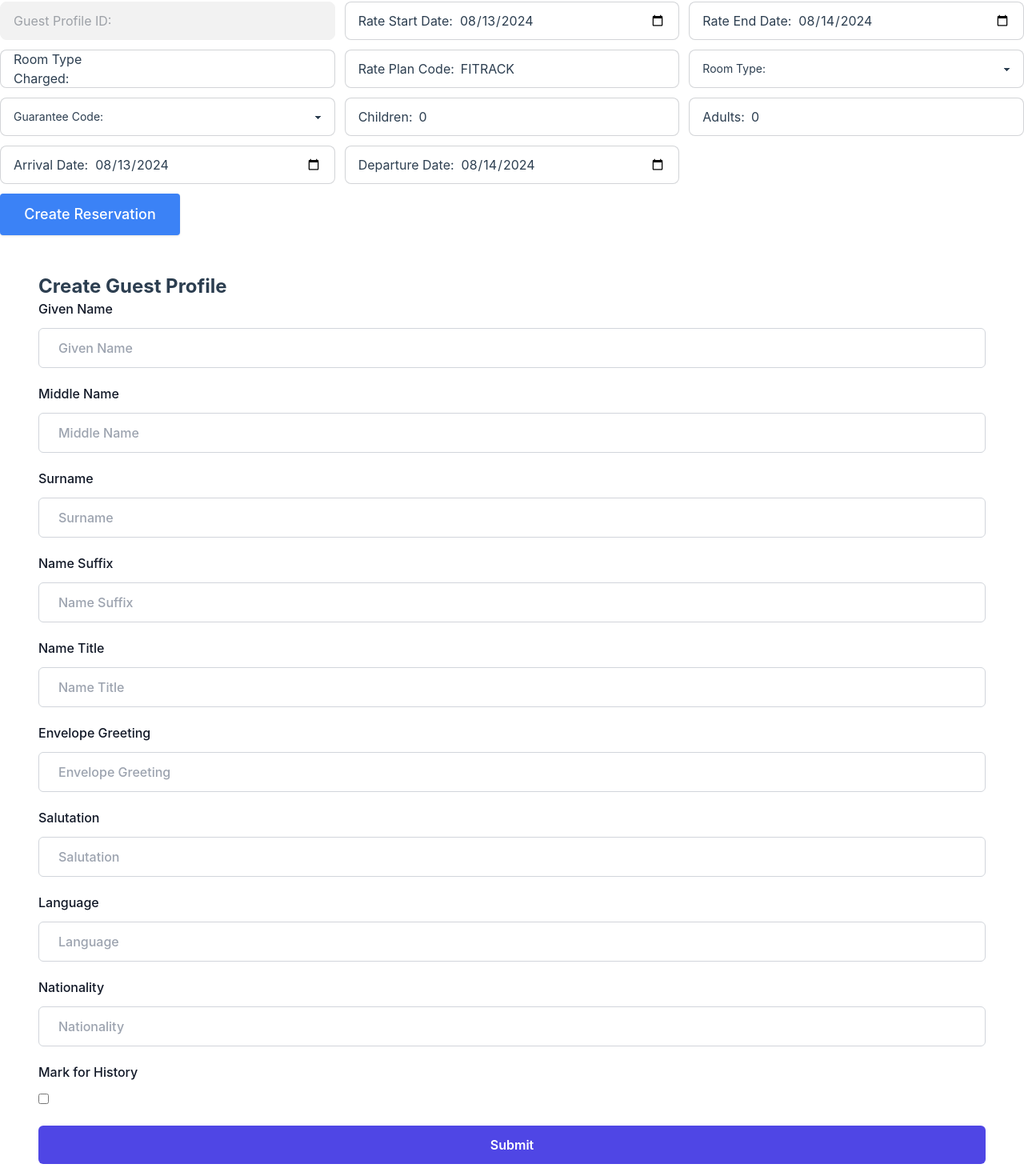
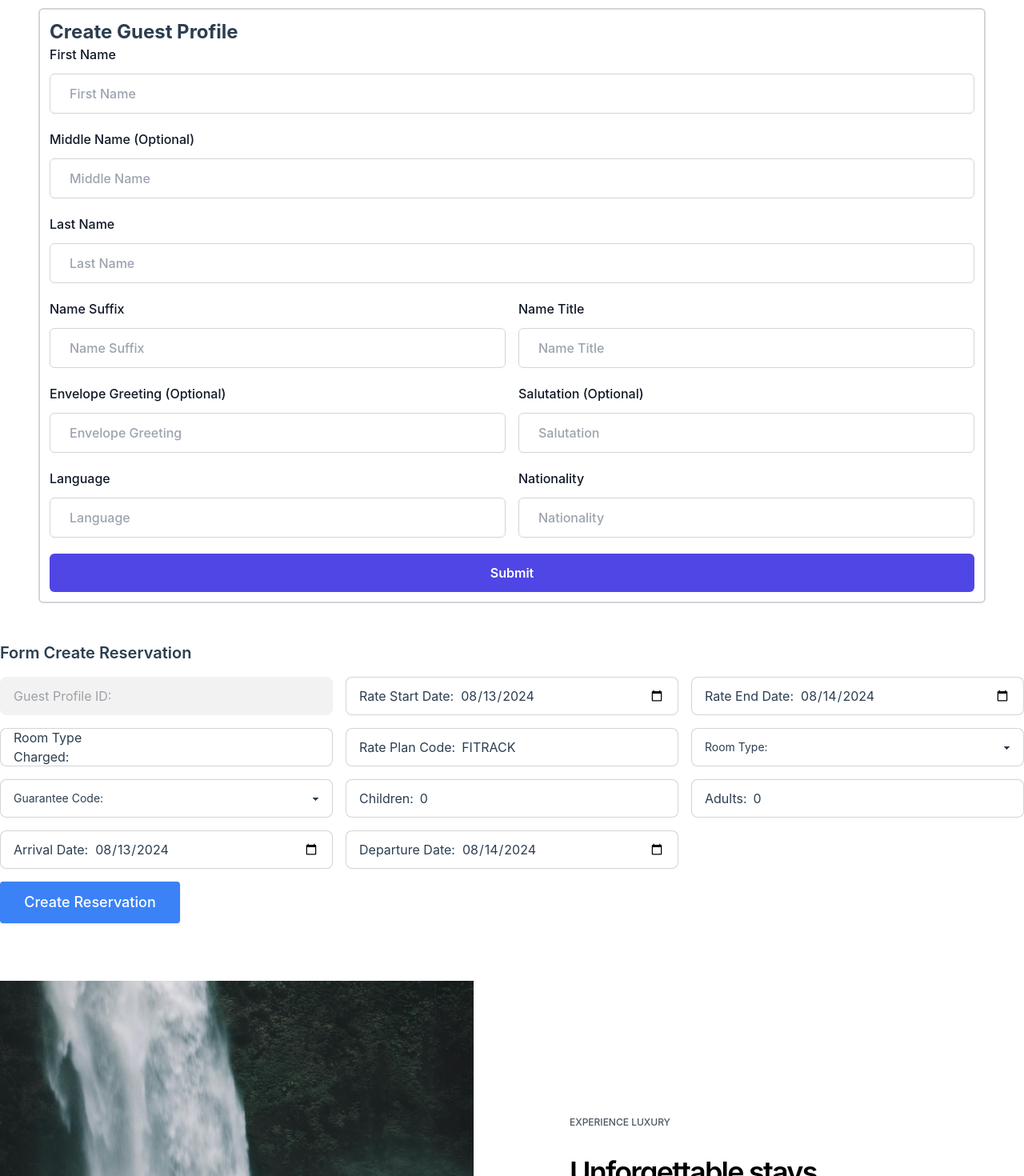
Before and after one commit to anggawidiarta/OHIP-API, a Vue app: page /reservation in a window 1280 px wide. Shown: the part 634-2104 px from the top of the page at 80% size. Built offline with nearby package versions, Linux system fonts and the light colour scheme; no server answers; what vue3-json-viewer would draw is missing.

Commit message:
refactor: change layout and content for reservation view page

```diff
--- a/src/views/ReservationView.vue
+++ b/src/views/ReservationView.vue
@@ -8,6 +8,7 @@ import ReservationFooter from "@/components/reservation/ReservationFooter.vue";
 import ReservationHero from "@/components/reservation/ReservationHero.vue";
 import ReservationAboutUs from "@/components/reservation/ReservationAboutUs.vue";
 import ReservationMetric from "@/components/reservation/ReservationMetric.vue";
+import FormCreateReservation from "@/components/reservation/form/FormCreateReservation.vue";
 import FormComponent from "@/components/FormComponent.vue";
 
 const store = useApisStore();
@@ -36,16 +37,6 @@ onUnmounted(() => {
         <li>
           <RouterLink class="text-xl" to="/">Home</RouterLink>
         </li>
-        <!-- <li><button @click="notify">test toastify</button></li> -->
-        <!-- <li>
-          <details>
-            <summary>Parent</summary>
-            <ul class="p-2 rounded-t-none bg-base-100">
-              <li><a>Link 1</a></li>
-              <li><a>Link 2</a></li>
-            </ul>
-          </details>
-        </li> -->
       </ul>
     </div>
   </div>
@@ -54,17 +45,221 @@ onUnmounted(() => {
   <ReservationHero />
   <!-- #endregion -->
 
-  <!-- #region create reservation profile -->
+  <FormCreateReservation v-if="store.reservationStep > 0" />
+
+  <!-- #region create guest profile -->
+  <section class="flex items-center justify-center p-12" id="create-profile">
+    <!-- Author: FormBold Team -->
+    <div
+      class="mx-auto w-full md:max-w-5xl xl:max-w-7xl bg-white dark:bg-[#181818] border-2 border-gray-300 dark:border-gray-700 rounded-md p-3"
+    >
+      <p class="text-2xl font-bold">Create Guest Profile</p>
+      <p
+        v-if="store.guestProfileId"
+        class="mt-4 mb-6 text-lg text-green-600 dark:text-green-400"
+      >
+        Guest Profile Id: {{ store.guestProfileId }}
+      </p>
+      <p
+        v-if="store.errorGuestProfilesMessage"
+        class="mt-4 mb-6 text-lg text-red-500 dark:text-red-400"
+      ></p>
+      <form @submit.prevent="store.postGuestProfile">
+        <div class="mb-5">
+          <label
+            for="guestGivenName"
+            class="block mb-3 text-base font-medium text-gray-900 dark:text-gray-300"
+          >
+            First Name
+          </label>
+          <input
+            v-model="store.params.guestGivenName"
+            type="text"
+            required
+            name="guestGivenName"
+            id="guestGivenName"
+            placeholder="First Name"
+            class="w-full px-6 py-3 text-base font-medium text-gray-700 bg-white border border-gray-300 rounded-md outline-none dark:bg-gray-700 dark:text-gray-300 focus:border-indigo-500 focus:shadow-md"
+          />
+        </div>
+        <div class="mb-5">
+          <label
+            for="guestMiddleName"
+            class="block mb-3 text-base font-medium text-gray-900 dark:text-gray-300"
+          >
+            Middle Name (Optional)
+          </label>
+          <input
+            v-model="store.params.guestMiddleName"
+            type="text"
+            name="guestMiddleName"
+            id="guestMiddleName"
+            placeholder="Middle Name"
+            class="w-full px-6 py-3 text-base font-medium text-gray-700 bg-white border border-gray-300 rounded-md outline-none dark:bg-gray-700 dark:text-gray-300 focus:border-indigo-500 focus:shadow-md"
+          />
+        </div>
+        <div class="mb-5">
+          <label
+            for="guestSurName"
+            class="block mb-3 text-base font-medium text-gray-900 dark:text-gray-300"
+          >
+            Last Name
+          </label>
+          <input
+            v-model="store.params.guestSurName"
+            type="text"
+            name="guestSurName"
+            required
+            id="guestSurName"
+            placeholder="Last Name"
+            class="w-full px-6 py-3 text-base font-medium text-gray-700 bg-white border border-gray-300 rounded-md outline-none dark:bg-gray-700 dark:text-gray-300 focus:border-indigo-500 focus:shadow-md"
+          />
+        </div>
+        <div class="grid grid-cols-2 gap-4">
+          <div class="col-span-1 mb-5">
+            <label
+              for="guestNameSuffix"
+              class="block mb-3 text-base font-medium text-gray-900 dark:text-gray-300"
+            >
+              Name Suffix
+            </label>
+            <input
+              v-model="store.params.guestNameSuffix"
+              type="text"
+              name="guestNameSuffix"
+              id="guestNameSuffix"
+              placeholder="Name Suffix"
+              class="w-full px-6 py-3 text-base font-medium text-gray-700 bg-white border border-gray-300 rounded-md outline-none dark:bg-gray-700 dark:text-gray-300 focus:border-indigo-500 focus:shadow-md"
+            />
+          </div>
+          <div class="col-span-1 mb-5">
+            <label
+              for="guestNameTitle"
+              class="block mb-3 text-base font-medium text-gray-900 dark:text-gray-300"
+            >
+              Name Title
+            </label>
+            <input
+              v-model="store.params.guestNameTitle"
+              type="text"
+              name="guestNameTitle"
+              required
+              id="guestNameTitle"
+              placeholder="Name Title"
+              class="w-full px-6 py-3 text-base font-medium text-gray-700 bg-white border border-gray-300 rounded-md outline-none dark:bg-gray-700 dark:text-gray-300 focus:border-indigo-500 focus:shadow-md"
+            />
+          </div>
+        </div>
+
+        <div class="grid grid-cols-2 gap-x-4">
+          <div class="mb-5 lg:col-span-1 col-span-full">
+            <label
+              for="guestEnveloperGreeting"
+              class="block mb-3 text-base font-medium text-gray-900 dark:text-gray-300"
+            >
+              Envelope Greeting (Optional)
+            </label>
+            <input
+              v-model="store.params.guestEnveloperGreeting"
+              type="text"
+              name="guestEnveloperGreeting"
+              id="guestEnveloperGreeting"
+              placeholder="Envelope Greeting"
+              class="w-full px-6 py-3 text-base font-medium text-gray-700 bg-white border border-gray-300 rounded-md outline-none dark:bg-gray-700 dark:text-gray-300 focus:border-indigo-500 focus:shadow-md"
+            />
+          </div>
+          <div class="mb-5 lg:col-span-1 col-span-full">
+            <label
+              for="guestSalutation"
+              class="block mb-3 text-base font-medium text-gray-900 dark:text-gray-300"
+            >
+              Salutation (Optional)
+            </label>
+            <input
+              v-model="store.params.guestSalutation"
+              type="text"
+              name="guestSalutation"
+              id="guestSalutation"
+              placeholder="Salutation"
+              class="w-full px-6 py-3 text-base font-medium text-gray-700 bg-white border border-gray-300 rounded-md outline-none dark:bg-gray-700 dark:text-gray-300 focus:border-indigo-500 focus:shadow-md"
+            />
+          </div>
+        </div>
+        <div class="grid grid-cols-2 gap-4">
+          <div class="col-span-1 mb-5">
+            <label
+              for="guestLanguage"
+              class="block mb-3 text-base font-medium text-gray-900 dark:text-gray-300"
+            >
+              Language
+            </label>
+            <input
+              v-model="store.params.guestLanguage"
+              type="text"
+              required
+              name="guestLanguage"
+              id="guestLanguage"
+              placeholder="Language"
+              class="w-full px-6 py-3 text-base font-medium text-gray-700 bg-white border border-gray-300 rounded-md outline-none dark:bg-gray-700 dark:text-gray-300 focus:border-indigo-500 focus:shadow-md"
+            />
+          </div>
+          <div class="col-span-1 mb-5">
+            <label
+              for="guestNationality"
+              class="block mb-3 text-base font-medium text-gray-900 dark:text-gray-300"
+            >
+              Nationality
+            </label>
+            <input
+              v-model="store.params.guestNationality"
+              type="text"
+              required
+              name="guestNationality"
+              id="guestNationality"
+              placeholder="Nationality"
+              class="w-full px-6 py-3 text-base font-medium text-gray-700 bg-white border border-gray-300 rounded-md outline-none dark:bg-gray-700 dark:text-gray-300 focus:border-indigo-500 focus:shadow-md"
+            />
+          </div>
+        </div>
+        <!-- <div class="mb-5">
+          <label
+            for="markForHistory"
+            class="block mb-3 text-base font-medium text-gray-900 dark:text-gray-300"
+          >
+            Mark for History
+          </label>
+          <input
+            v-model="store.params.markForHistory"
+            type="checkbox"
+            name="markForHistory"
+            id="markForHistory"
+            class="px-6 py-3 text-base font-medium text-gray-700 bg-white border border-gray-300 rounded-md outline-none dark:bg-gray-700 dark:text-gray-300 focus:border-indigo-500 focus:shadow-md"
+          />
+        </div> -->
+        <div>
+          <button
+            class="w-full px-8 py-3 text-base font-semibold text-center text-white bg-indigo-600 rounded-md outline-none hover:shadow-form"
+            :disabled="!store.token"
+          >
+            Submit
+          </button>
+        </div>
+      </form>
+    </div>
+  </section>
+  <!-- #endregion -->
+
+  <!-- #region create reservation -->
   <!-- TODO: hide reservation guest profile id later -->
   <FormComponent
-    formClass="grid grid-cols-1 gap-3 w-full max-xl:p-12 mx-auto max-w-7xl border-green-500 lg:grid-cols-2 xl:grid-cols-3"
+    formClass="grid grid-cols-1 gap-4 w-full md:max-w-5xl xl:max-w-7xl w-full p-12 lg:p-0 mx-auto border-green-500 lg:grid-cols-2 xl:grid-cols-3"
     buttonClass="p-3 text-lg font-medium text-white col-span-full !w-full sm:!w-[225px] bg-blue-500 rounded shadow w-fit"
     buttonText="Create Reservation"
     :errorMessage="store.errorMessage"
     @submit="store.createReservationWithExistingGuest"
   >
-    <h3 class="col-span-full text-xl font-semibold">Form Create Reservation</h3>
-    <label class="flex gap-2 items-center input input-bordered">
+    <h3 class="text-xl font-semibold col-span-full">Form Create Reservation</h3>
+    <label class="flex items-center gap-2 input input-bordered">
       Guest Profile ID:
       <input
         disabled
@@ -74,19 +269,19 @@ onUnmounted(() => {
         class="grow"
       />
     </label>
-    <label class="flex gap-2 items-center input input-bordered">
+    <label class="flex items-center gap-2 input input-bordered">
       Rate Start Date:
       <input type="date" v-model="store.params.startDate" class="grow" />
     </label>
-    <label class="flex gap-2 items-center input input-bordered">
+    <label class="flex items-center gap-2 input input-bordered">
       Rate End Date:
       <input type="date" v-model="store.params.endDate" class="grow" />
     </label>
-    <label class="flex gap-2 items-center input input-bordered">
+    <label class="flex items-center gap-2 input input-bordered">
       Room Type Charged:
       <input type="text" v-model="store.params.roomTypeCharged" class="grow" />
     </label>
-    <label class="flex gap-2 items-center input input-bordered">
+    <label class="flex items-center gap-2 input input-bordered">
       Rate Plan Code:
       <input
         type="text"
@@ -127,7 +322,7 @@ onUnmounted(() => {
         <option value="PM">PM</option>
       </select>
     </label>
-    <label class="flex gap-2 items-center input input-bordered">
+    <label class="flex items-center gap-2 input input-bordered">
       Children:
       <input
         type="number"
@@ -136,7 +331,7 @@ onUnmounted(() => {
         class="grow"
       />
     </label>
-    <label class="flex gap-2 items-center input input-bordered">
+    <label class="flex items-center gap-2 input input-bordered">
       Adults:
       <input
         type="number"
@@ -145,16 +340,16 @@ onUnmounted(() => {
         required
       />
     </label>
-    <label class="flex gap-2 items-center input input-bordered">
+    <label class="flex items-center gap-2 input input-bordered">
       Arrival Date:
       <input type="date" v-model="store.params.arrivalDate" class="grow" />
     </label>
-    <label class="flex gap-2 items-center input input-bordered">
+    <label class="flex items-center gap-2 input input-bordered">
       Departure Date:
       <input type="date" v-model="store.params.departureDate" class="grow" />
     </label>
     <p
-      class="col-span-full font-bold text-red-500 text-end"
+      class="font-bold text-red-500 col-span-full text-end"
       v-if="store.isGuestProfileNotFound"
     >
       *Guest Profile Id Is Not Found, Create Guest Profile First To Obtain Guest
@@ -163,222 +358,11 @@ onUnmounted(() => {
 
     <p
       v-if="store.reservationId"
-      class="col-span-full text-xl font-bold text-green-500 text-end"
+      class="text-xl font-bold text-green-500 col-span-full text-end"
     >
       Reservation Id: {{ store.reservationId }}
     </p>
   </FormComponent>
-  <!-- #endregion -->
-
-  <!-- #region create guest profile -->
-  <section class="flex justify-center items-center p-12">
-    <!-- Author: FormBold Team -->
-    <div class="mx-auto w-full xl:max-w-7xl bg-white dark:bg-[#181818]">
-      <p class="text-2xl font-bold">Create Guest Profile</p>
-      <p
-        v-if="store.guestProfileId"
-        class="mt-4 mb-6 text-lg text-green-600 dark:text-green-400"
-      >
-        Guest Profile Id: {{ store.guestProfileId }}
-      </p>
-      <p
-        v-if="store.errorGuestProfilesMessage"
-        class="text-red-500 dark:text-red-400 mt-4 mb-6 text-lg"
-      ></p>
-      <form @submit.prevent="store.postGuestProfile">
-        <div class="mb-5">
-          <label
-            for="guestGivenName"
-            class="block mb-3 text-base font-medium text-gray-900 dark:text-gray-300"
-          >
-            Given Name
-          </label>
-          <input
-            v-model="store.params.guestGivenName"
-            type="text"
-            required
-            name="guestGivenName"
-            id="guestGivenName"
-            placeholder="Given Name"
-            class="px-6 py-3 w-full text-base font-medium text-gray-700 bg-white rounded-md border border-gray-300 outline-none dark:bg-gray-700 dark:text-gray-300 focus:border-indigo-500 focus:shadow-md"
-          />
-        </div>
-        <div class="mb-5">
-          <label
-            for="guestMiddleName"
-            class="block mb-3 text-base font-medium text-gray-900 dark:text-gray-300"
-          >
-            Middle Name
-          </label>
-          <input
-            v-model="store.params.guestMiddleName"
-            type="text"
-            required
-            name="guestMiddleName"
-            id="guestMiddleName"
-            placeholder="Middle Name"
-            class="px-6 py-3 w-full text-base font-medium text-gray-700 bg-white rounded-md border border-gray-300 outline-none dark:bg-gray-700 dark:text-gray-300 focus:border-indigo-500 focus:shadow-md"
-          />
-        </div>
-        <div class="mb-5">
-          <label
-            for="guestSurName"
-            class="block mb-3 text-base font-medium text-gray-900 dark:text-gray-300"
-          >
-            Surname
-          </label>
-          <input
-            v-model="store.params.guestSurName"
-            type="text"
-            name="guestSurName"
-            required
-            id="guestSurName"
-            placeholder="Surname"
-            class="px-6 py-3 w-full text-base font-medium text-gray-700 bg-white rounded-md border border-gray-300 outline-none dark:bg-gray-700 dark:text-gray-300 focus:border-indigo-500 focus:shadow-md"
-          />
-        </div>
-        <div class="mb-5">
-          <label
-            for="guestNameSuffix"
-            class="block mb-3 text-base font-medium text-gray-900 dark:text-gray-300"
-          >
-            Name Suffix
-          </label>
-          <input
-            v-model="store.params.guestNameSuffix"
-            type="text"
-            name="guestNameSuffix"
-            id="guestNameSuffix"
-            placeholder="Name Suffix"
-            class="px-6 py-3 w-full text-base font-medium text-gray-700 bg-white rounded-md border border-gray-300 outline-none dark:bg-gray-700 dark:text-gray-300 focus:border-indigo-500 focus:shadow-md"
-          />
-        </div>
-        <div class="mb-5">
-          <label
-            for="guestNameTitle"
-            class="block mb-3 text-base font-medium text-gray-900 dark:text-gray-300"
-          >
-            Name Title
-          </label>
-          <input
-            v-model="store.params.guestNameTitle"
-            type="text"
-            name="guestNameTitle"
-            required
-            id="guestNameTitle"
-            placeholder="Name Title"
-            class="px-6 py-3 w-full text-base font-medium text-gray-700 bg-white rounded-md border border-gray-300 outline-none dark:bg-gray-700 dark:text-gray-300 focus:border-indigo-500 focus:shadow-md"
-          />
-        </div>
-        <div class="mb-5">
-          <label
-            for="guestEnveloperGreeting"
-            class="block mb-3 text-base font-medium text-gray-900 dark:text-gray-300"
-          >
-            Envelope Greeting
-          </label>
-          <input
-            v-model="store.params.guestEnveloperGreeting"
-            type="text"
-            name="guestEnveloperGreeting"
-            id="guestEnveloperGreeting"
-            placeholder="Envelope Greeting"
-            class="px-6 py-3 w-full text-base font-medium text-gray-700 bg-white rounded-md border border-gray-300 outline-none dark:bg-gray-700 dark:text-gray-300 focus:border-indigo-500 focus:shadow-md"
-          />
-        </div>
-        <div class="mb-5">
-          <label
-            for="guestSalutation"
-            class="block mb-3 text-base font-medium text-gray-900 dark:text-gray-300"
-          >
-            Salutation
-          </label>
-          <input
-            v-model="store.params.guestSalutation"
-            type="text"
-            name="guestSalutation"
-            id="guestSalutation"
-            placeholder="Salutation"
-            class="px-6 py-3 w-full text-base font-medium text-gray-700 bg-white rounded-md border border-gray-300 outline-none dark:bg-gray-700 dark:text-gray-300 focus:border-indigo-500 focus:shadow-md"
-          />
-        </div>
-        <!-- <div class="mb-5">
-          <label
-            for="guestNameType"
-            class="block mb-3 text-base font-medium text-gray-900 dark:text-gray-300"
-          >
-            Name Type
-          </label>
-          <input
-            v-model="store.params.guestNameType"
-            required
-            type="text"
-            name="guestNameType"
-            id="guestNameType"
-            placeholder="Name Type"
-            class="px-6 py-3 w-full text-base font-medium text-gray-700 bg-white rounded-md border border-gray-300 outline-none dark:bg-gray-700 dark:text-gray-300 focus:border-indigo-500 focus:shadow-md"
-          />
-        </div> -->
-        <div class="mb-5">
-          <label
-            for="guestLanguage"
-            class="block mb-3 text-base font-medium text-gray-900 dark:text-gray-300"
-          >
-            Language
-          </label>
-          <input
-            v-model="store.params.guestLanguage"
-            type="text"
-            required
-            name="guestLanguage"
-            id="guestLanguage"
-            placeholder="Language"
-            class="px-6 py-3 w-full text-base font-medium text-gray-700 bg-white rounded-md border border-gray-300 outline-none dark:bg-gray-700 dark:text-gray-300 focus:border-indigo-500 focus:shadow-md"
-          />
-        </div>
-        <div class="mb-5">
-          <label
-            for="guestNationality"
-            class="block mb-3 text-base font-medium text-gray-900 dark:text-gray-300"
-          >
-            Nationality
-          </label>
-          <input
-            v-model="store.params.guestNationality"
-            type="text"
-            required
-            name="guestNationality"
-            id="guestNationality"
-            placeholder="Nationality"
-            class="px-6 py-3 w-full text-base font-medium text-gray-700 bg-white rounded-md border border-gray-300 outline-none dark:bg-gray-700 dark:text-gray-300 focus:border-indigo-500 focus:shadow-md"
-          />
-        </div>
-        <div class="mb-5">
-          <label
-            for="markForHistory"
-            class="block mb-3 text-base font-medium text-gray-900 dark:text-gray-300"
-          >
-            Mark for History
-          </label>
-          <input
-            v-model="store.params.markForHistory"
-            type="checkbox"
-            name="markForHistory"
-            id="markForHistory"
-            class="px-6 py-3 text-base font-medium text-gray-700 bg-white rounded-md border border-gray-300 outline-none dark:bg-gray-700 dark:text-gray-300 focus:border-indigo-500 focus:shadow-md"
-          />
-        </div>
-        <div>
-          <button
-            class="px-8 py-3 w-full text-base font-semibold text-center text-white bg-indigo-600 rounded-md outline-none hover:shadow-form"
-            :disabled="!store.token"
-          >
-            Submit
-          </button>
-        </div>
-      </form>
-    </div>
-  </section>
   <!-- #endregion -->
 
   <!-- #region feature section -->
@@ -390,7 +374,7 @@ onUnmounted(() => {
   <!-- #endregion -->
 
   <hr
-    class="my-6 h-px bg-transparent bg-gradient-to-r from-transparent to-transparent border-t-0 opacity-25 via-neutral-500 dark:via-neutral-400"
+    class="h-px my-6 bg-transparent border-t-0 opacity-25 bg-gradient-to-r from-transparent to-transparent via-neutral-500 dark:via-neutral-400"
   />
 
   <!-- #region metrics section -->
@@ -398,7 +382,7 @@ onUnmounted(() => {
   <!-- #endregion -->
 
   <hr
-    class="my-12 h-px bg-transparent bg-gradient-to-r from-transparent to-transparent border-t-0 opacity-25 via-neutral-500 dark:via-neutral-400"
+    class="h-px my-12 bg-transparent border-t-0 opacity-25 bg-gradient-to-r from-transparent to-transparent via-neutral-500 dark:via-neutral-400"
   />
 
   <!-- gallery -->
@@ -413,7 +397,7 @@ onUnmounted(() => {
     </div>
 
     <div
-      class="grid grid-cols-1 gap-4 place-items-center p-4 pb-8 sm:grid-cols-2 md:grid-cols-3 lg:grid-cols-4"
+      class="grid grid-cols-1 gap-4 p-4 pb-8 place-items-center sm:grid-cols-2 md:grid-cols-3 lg:grid-cols-4"
     >
       <div class="relative group">
         <img
```
